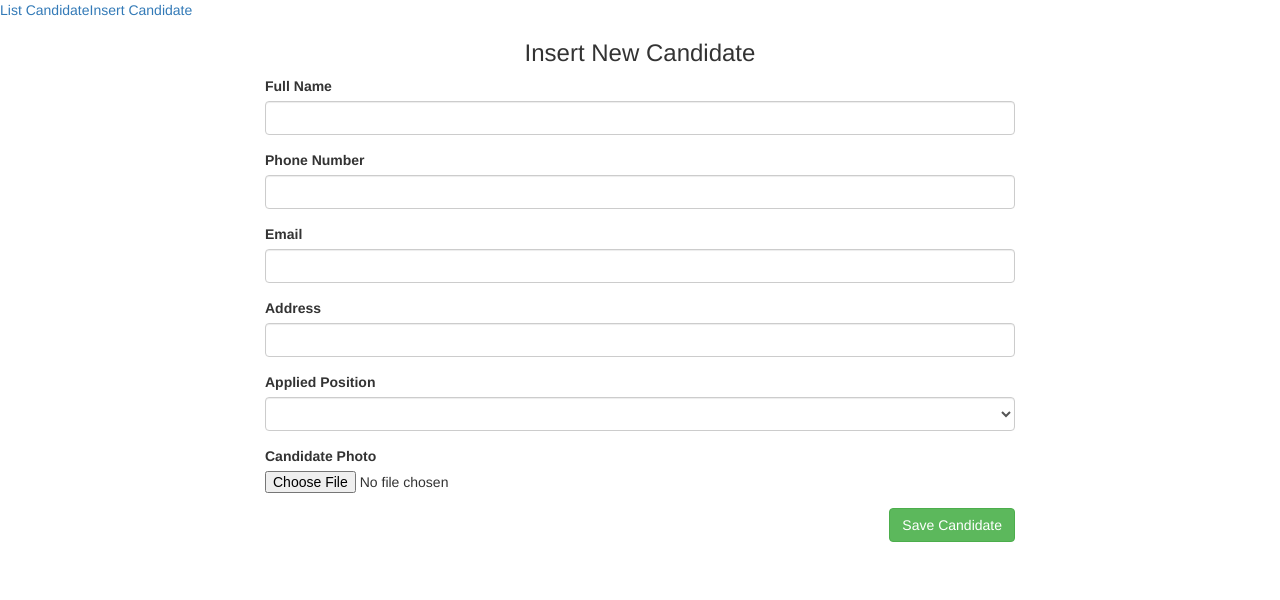
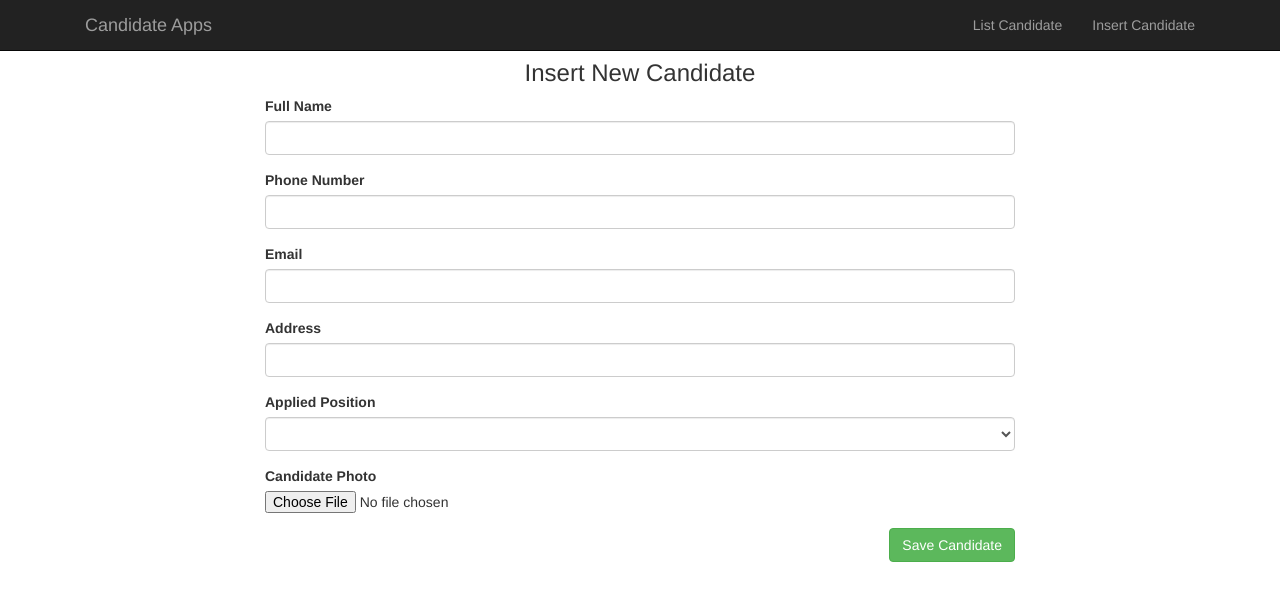
Before and after one commit to hendisantika/spring-boot-angular4, an Angular app in the folder candidate-ui/: page /#/insert in a window 1280 px wide. Shown: the top 600 px of the page. Built offline with nearby package versions, Linux system fonts and the light colour scheme.

Commit message:
#26 - Modified Router Link

```diff
--- a/candidate-ui/src/app/app.component.html
+++ b/candidate-ui/src/app/app.component.html
@@ -1,5 +1,28 @@
-<a routerLink="list">List Candidate</a>
-<a routerLink="insert">Insert Candidate</a>
-
-
+<nav class="navbar navbar-inverse navbar-fixed-top" role="navigation">
+  <div class="container">
+    <div class="container-fluid">
+      <!-- Brand and toggle get grouped for better mobile display -->
+      <div class="navbar-header">
+        <button type="button" class="navbar-toggle collapsed" data-toggle="collapse" data-target="#bs-example-navbar-collapse-1"
+                aria-expanded="false">
+          <span class="sr-only">Toggle navigation</span>
+          <span class="icon-bar"></span>
+          <span class="icon-bar"></span>
+          <span class="icon-bar"></span>
+        </button>
+        <a class="navbar-brand" href="#">Candidate Apps</a>
+      </div>
+      <!-- Collect the nav links, forms, and other content for toggling -->
+      <div class="collapse navbar-collapse" id="bs-example-navbar-collapse-1">
+        <ul class="nav navbar-nav navbar-right">
+          <li><a routerLink="list">List Candidate</a></li>
+          <li><a routerLink="insert">Insert Candidate</a></li>
+        </ul>
+      </div>
+      <!-- /.navbar-collapse -->
+    </div>
+    <!-- /.container-fluid -->
+  </div>
+</nav>
+<br/><br/>
 <router-outlet></router-outlet>
--- a/candidate-ui/src/app/candidate-insert/candidate-insert.component.ts
+++ b/candidate-ui/src/app/candidate-insert/candidate-insert.component.ts
@@ -13,7 +13,7 @@ export class CandidateInsertComponent implements OnInit {
 
   candidate: Candidate = new Candidate();
 
-  constructor(private candidateService: CandidateService) { }
+  constructor(private candidateService: CandidateService, private router: Router) { }
 
   ngOnInit() {
   }
@@ -22,6 +22,7 @@ export class CandidateInsertComponent implements OnInit {
     // this.candidate.photo = "test";
     this.candidateService.save(this.candidate).subscribe(output => {
       console.log(output);
+    this.router.navigate(["list"]);
     }, error => {
       console.log(error);
     });
```
